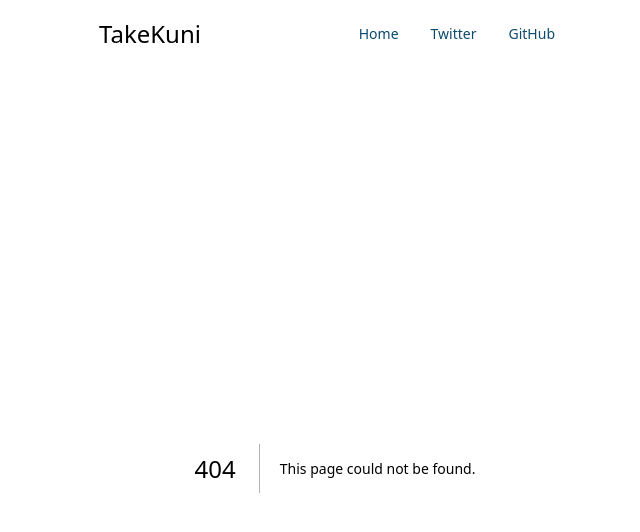
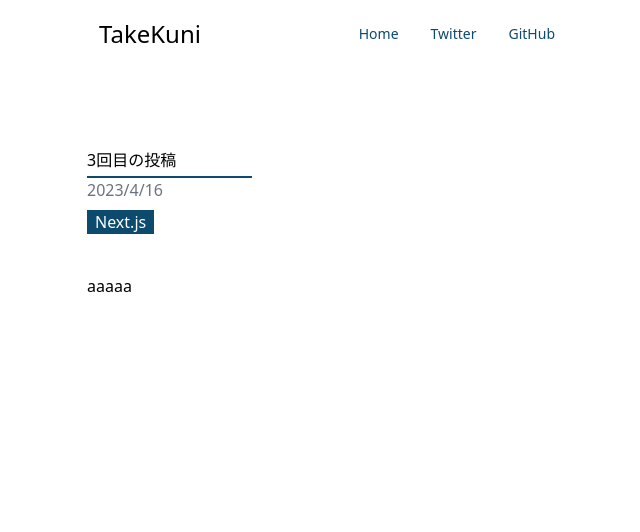
Before and after one commit to kunitoshi291/notion-blog-udemy, a Next.js app: page /posts/1 in a window 1280 px wide. Before the commit this address had no page. Shown: the top 532 px of the page, without its empty margins (305-945 px from the left). Built offline with nearby package versions, Linux system fonts and the light colour scheme.

Commit message:
postsディレクトリの中の動的ルーティングを設定した

```diff
--- /dev/null
+++ b/pages/posts/[slug].tsx
@@ -0,0 +1,20 @@
+import React from 'react'
+
+const post = () => {
+  return (
+    <div>
+<section className='container lg:px-2 px-5 h-screen lg:w-2/5 mx-auto mt-20'>
+    <h2 className='w-full text-2x1 font-medium'>3回目の投稿</h2>
+    <div className='border-b-2 w-1/3 mt-1 border-sky-900 '></div>
+    <span className='text-gray-500'>2023/4/16</span>
+    <br />
+    <p className='text-white bg-sky-900 rounded-x1 font-medium mt-2 px-2 inline-block '>
+    Next.js
+    </p>
+    <div className='mt-10 font-medium'>aaaaa</div>
+    </section>
+    </div>
+  )
+}
+
+export default post;
```
